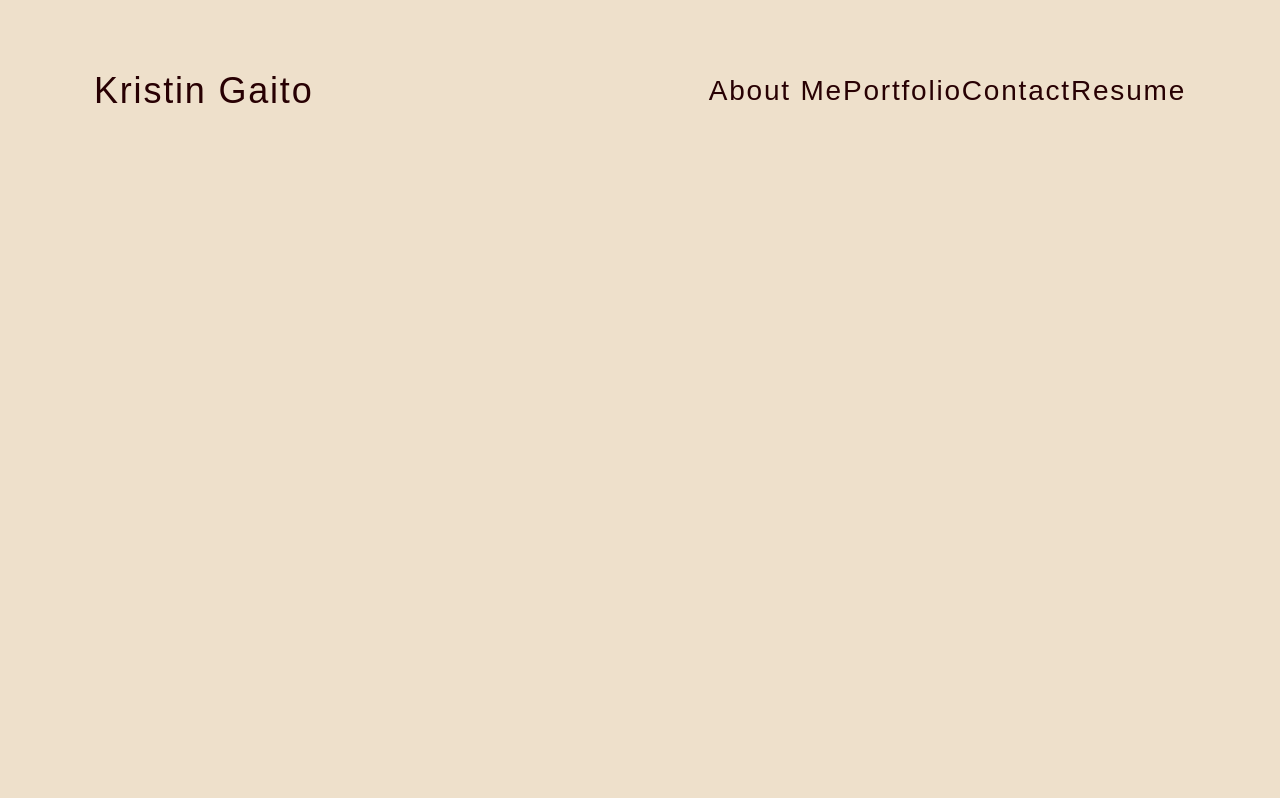
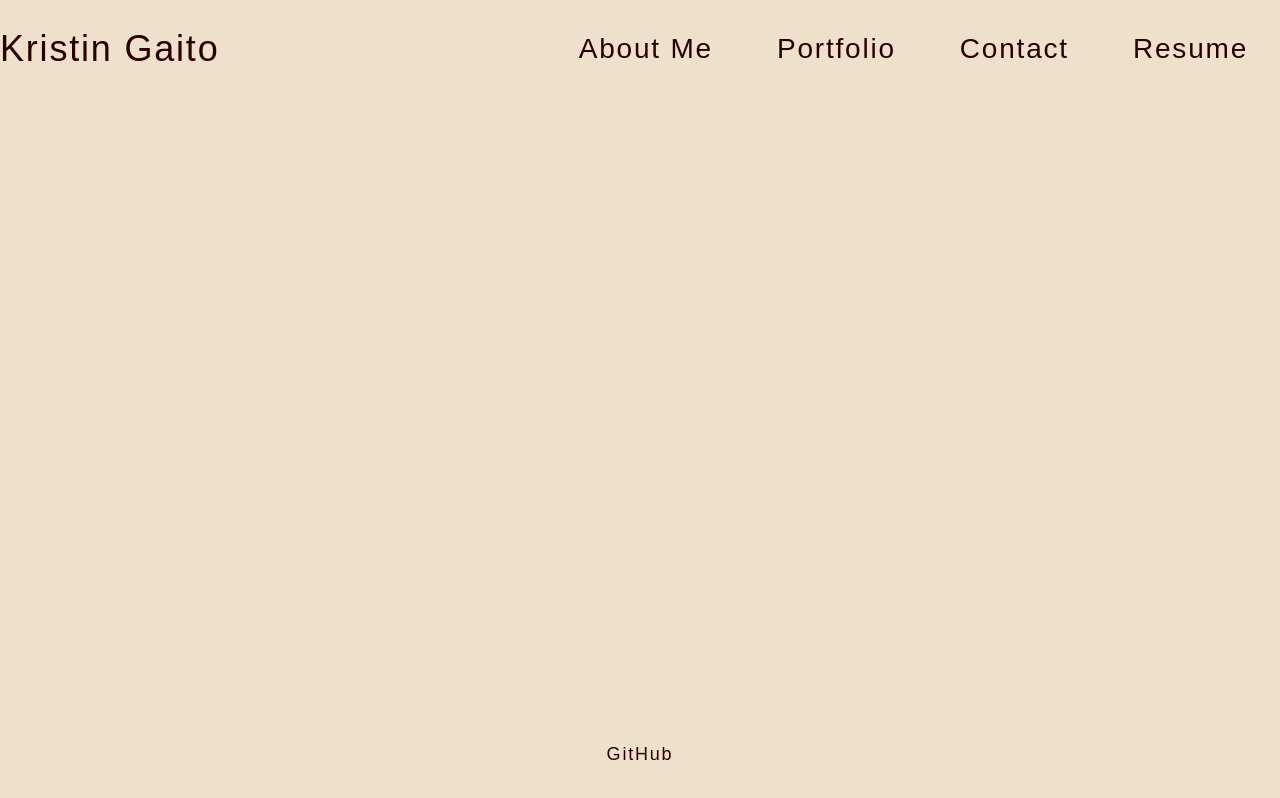
Before and after one commit to kngurley25/portfolio-spa, a React (Create React App) app: page / in a window 1280 px wide. Built offline with nearby package versions, Linux system fonts and the light colour scheme.

Commit message:
start Footer component

```diff
--- a/src/App.js
+++ b/src/App.js
@@ -1,12 +1,16 @@
 import React from "react";
 import Header from "./components/Header";
+import Footer from "./components/Footer";
 
 function App() {
   return (
     <div>
+        <Header></Header>
+
       <main>
-        <Header></Header>
       </main>
+
+        <Footer></Footer>
     </div>
   );
 }
--- /dev/null
+++ b/src/components/Footer/index.js
@@ -0,0 +1,13 @@
+import React from "react";
+
+function Footer() {
+    return (
+        <footer>
+            <div>
+                <a href="https://github.com/kngurley25">GitHub</a>
+            </div>
+        </footer>
+    );
+}
+
+export default Footer;
--- a/src/components/Header/index.js
+++ b/src/components/Header/index.js
@@ -1,17 +1,10 @@
 import React from "react";
+import Navigation from "../Navigation";
 
 function Header() {
     return (
         <header>
-            <nav>
-                <h1>Kristin Gaito</h1>
-                <ul>
-                    <h3>About Me</h3>
-                    <h3>Portfolio</h3>
-                    <h3>Contact</h3>
-                    <h3>Resume</h3>
-                </ul>
-            </nav>
+            <Navigation></Navigation>
         </header>
     );
 }
--- /dev/null
+++ b/src/components/Navigation/index.js
@@ -0,0 +1,17 @@
+import React from "react";
+
+function Navigation() {
+    return (
+        <nav>
+            <h1>Kristin Gaito</h1>
+            <ul>
+                <h3>About Me</h3>
+                <h3>Portfolio</h3>
+                <h3>Contact</h3>
+                <h3>Resume</h3>
+            </ul>
+        </nav>
+    );
+}
+
+export default Navigation;
--- a/src/index.css
+++ b/src/index.css
@@ -10,9 +10,6 @@ main {
   --tertiary: #c2847a;
   --light: #eee0cb;
   --dark: #280003ff;
-  --spacing-one: calc(1rem * 0.5);
-  --spacing-two: calc(1rem);
-  --spacing-five: calc(2.5rem);
 }
 * {
   box-sizing: border-box;
@@ -62,15 +59,18 @@ p {
   margin-top: 0;
 }
 a {
-  color: var(--tertiary);
   text-decoration: none;
-  font-weight: bold;
+  font-weight: normal;
+  color: var(--dark);
 }
 a:hover {
-  text-decoration: underline;
+  font-weight: bold;
 }
 
 /* header and navigation */
+header {
+  border-bottom: var(--tertiary);
+}
 header nav {
   display: flex;
   justify-content: space-between;
@@ -84,3 +84,17 @@ header nav ul {
   align-items: center;
   list-style: none;
 }
+header nav ul h3 {
+  padding: .5rem 2rem;
+}
+
+/* footer */
+footer {
+  position: absolute;
+  bottom: 2rem;
+  width: 100%;
+}
+footer div {
+  display: flex;
+  justify-content: space-evenly;
+}
```
